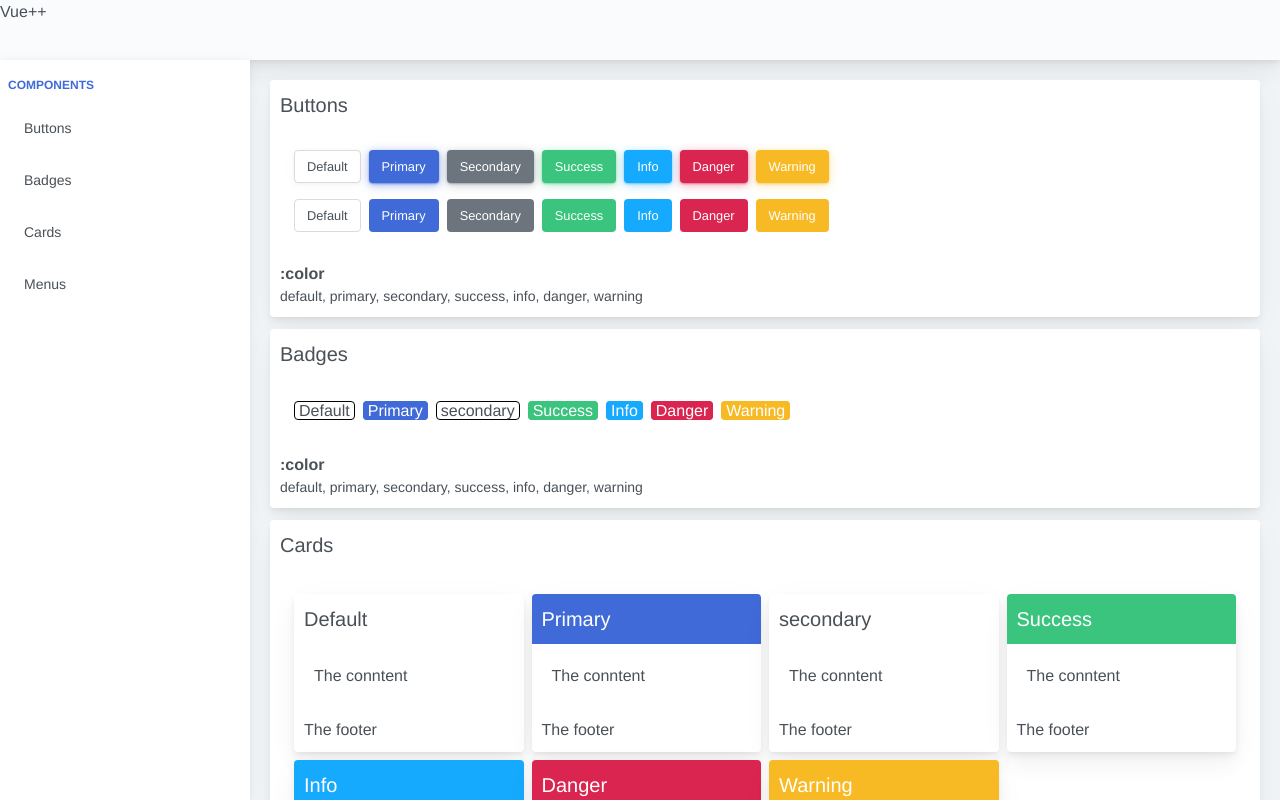
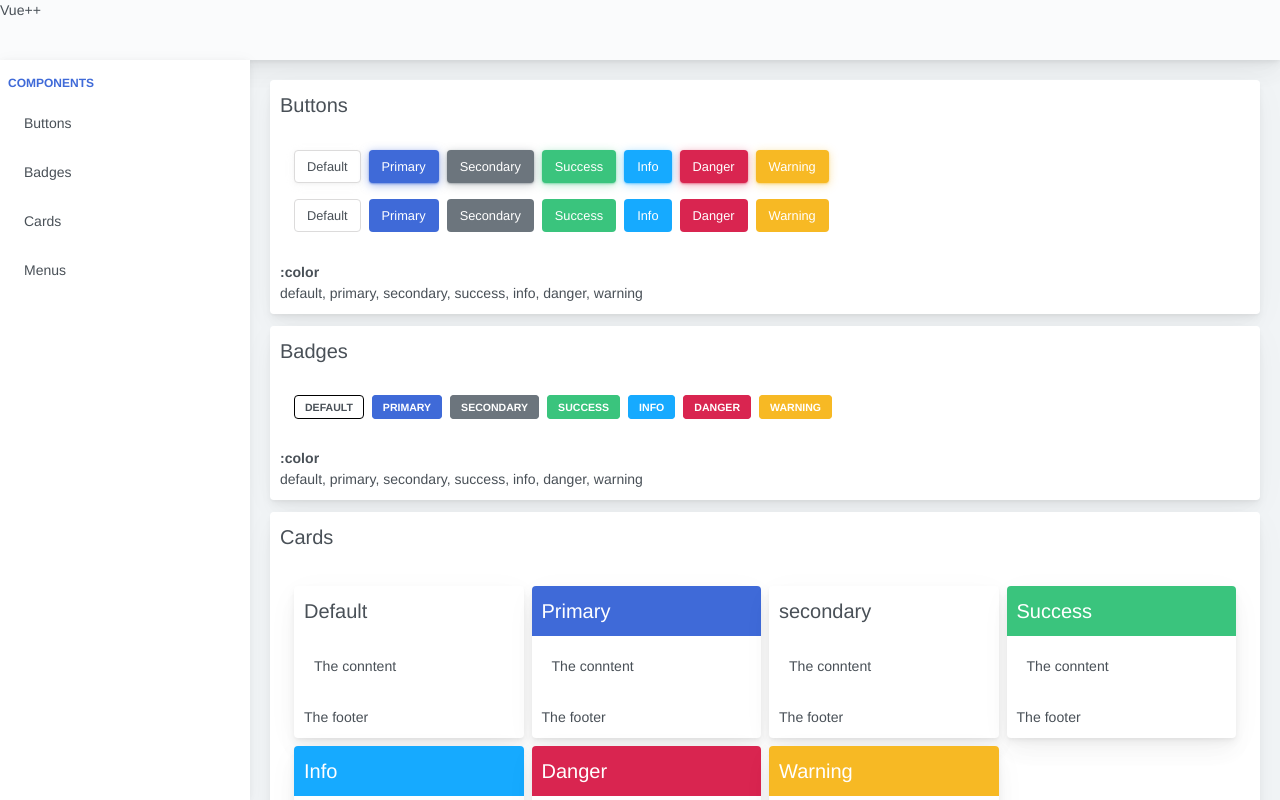
Before and after one commit to pedroladeira/revoltui, a Vue app: page / in a window 1280 px wide. Built offline with nearby package versions, Linux system fonts and the light colour scheme.

Commit message:
update badge styles

```diff
--- a/src/assets/scss/main.scss
+++ b/src/assets/scss/main.scss
@@ -3,3 +3,7 @@
 @import './variables.scss';
 
 @import './components/buttons';
+
+body {
+    font-size: 0.88rem;
+}
--- a/src/components/Badge.vue
+++ b/src/components/Badge.vue
@@ -1,5 +1,5 @@
 <template>
-    <span class="v-badge px-1" :class="[getColorClass]">
+    <span class="v-badge uppercase" :class="[getColorClass]">
         <slot></slot>
     </span>
 </template>
@@ -10,7 +10,7 @@ export default {
     props: ['color'],
     computed: {
         getColorClass() {
-            if (['primary', 'secundary', 'info', 'success', 'danger', 'warning'].indexOf(this.color) > -1) {
+            if (['primary', 'secondary', 'info', 'success', 'danger', 'warning'].indexOf(this.color) > -1) {
                 return 'v-badge-' + this.color;
             }
             return '';
@@ -25,6 +25,11 @@ export default {
     background-color: var(--global-bg-color-default);
     border-radius: var(--layout-radius);
     border: 1px solid var(--global-border-color-dark);
+    padding: 5px 10px;
+    font-weight: bold;
+    font-size: 75%;
+    line-height: 1;
+    min-width: 19px;
 
     &-primary {
         background-color: var(--global-bg-color-primary);
@@ -32,10 +37,10 @@ export default {
         border: 1px solid var(--global-bg-color-primary);
     }
 
-    &-secundary {
-        background-color: var(--global-bg-color-secundary);
+    &-secondary {
+        background-color: var(--global-bg-color-secondary);
         color: var(--global-text-color-light);
-        border: 1px solid var(--global-bg-color-secundary);
+        border: 1px solid var(--global-bg-color-secondary);
     }
 
     &-success {
```
